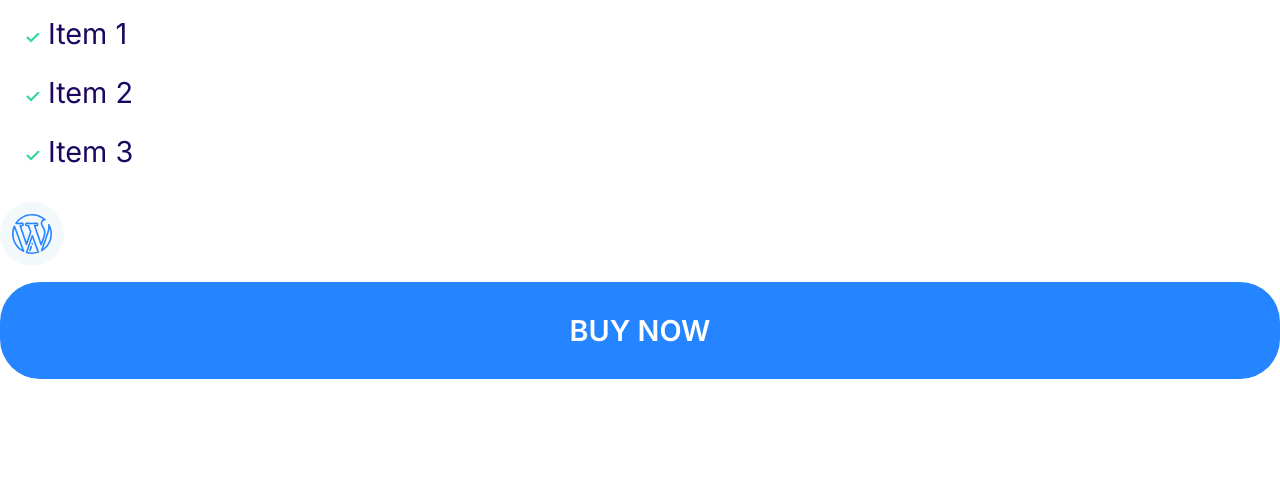
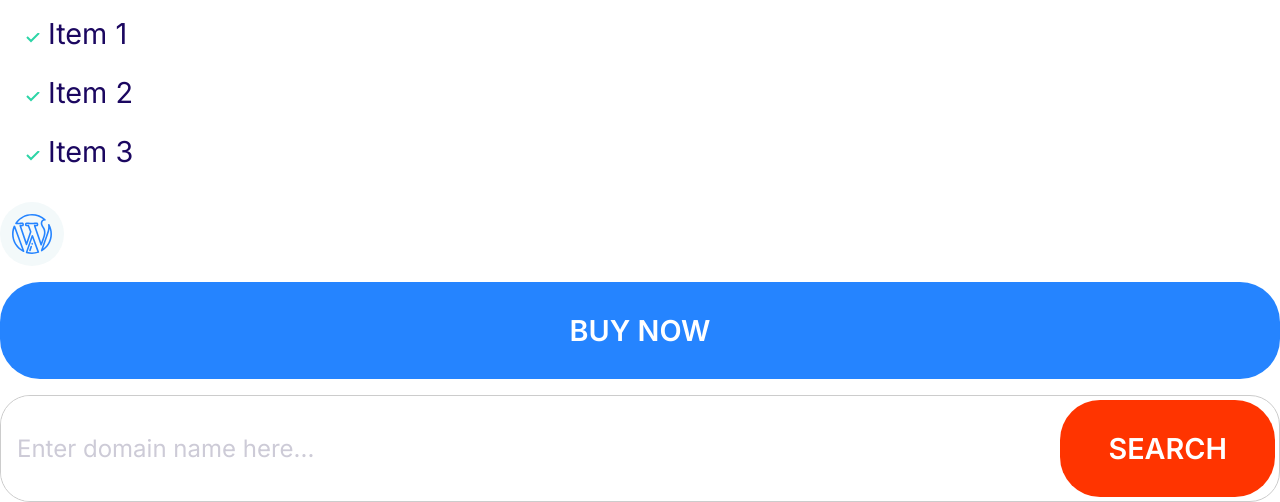
Before and after one commit to Afiz51/cloud-hosting, a plain HTML site: page index.html in a window 1280 px wide. Shown: the part 620-1122 px from the top of the page. Before the commit the page ends 1015 px from the top, so only its background shows below. Drawn offline with Linux system fonts and the light colour scheme.

Commit message:
Added input field and styles

```diff
--- a/css/styles.css
+++ b/css/styles.css
@@ -6,6 +6,8 @@
     --color-accent: #ff3400;
     --color-headings: #1b0760;
     --color-body: #918ca4;
+    --color-border: #ccc;
+    --border-radius: 30px;
 }
 
 /* box-sizing */
@@ -225,3 +227,40 @@ a {
     width: 100%;
     display: inline-block;
 }
+
+
+/* Inputs */
+.input {
+    padding: 1.5rem 3.5rem;
+    border: 1px solid var(--color-border);
+    border-radius: var(--border-radius);
+    outline: 0;
+    color: var(--color-headings);
+    font-size: 2rem;
+
+}
+::placeholder {
+    color: #cdcbd7
+}
+
+.input-group {
+    border: 1px solid var(--color-border);
+    border-radius: var(--border-radius);
+    display: flex;
+}
+.input-group .input {
+    border: 0;
+    flex-grow: 1;
+    padding: 1.5rem 1rem;
+}
+.input-group .btn {
+    margin: 4px;
+}
+
+
+
+@media screen and (min-width: 1024px) {
+    .input {
+        font-size: 1.5rem;
+    }
+}
--- a/index.html
+++ b/index.html
@@ -39,5 +39,14 @@
       </svg>
     </span>
     <button class="btn btn--primary btn--block">Buy Now</button>
+
+    <div class="input-group">
+      <input
+        type="text"
+        class="input"
+        placeholder="Enter domain name here..."
+      />
+      <button class="btn btn--accent">Search</button>
+    </div>
   </body>
 </html>
```
Also changed, not shown: components/input.html (added, +4 -0 lines).
